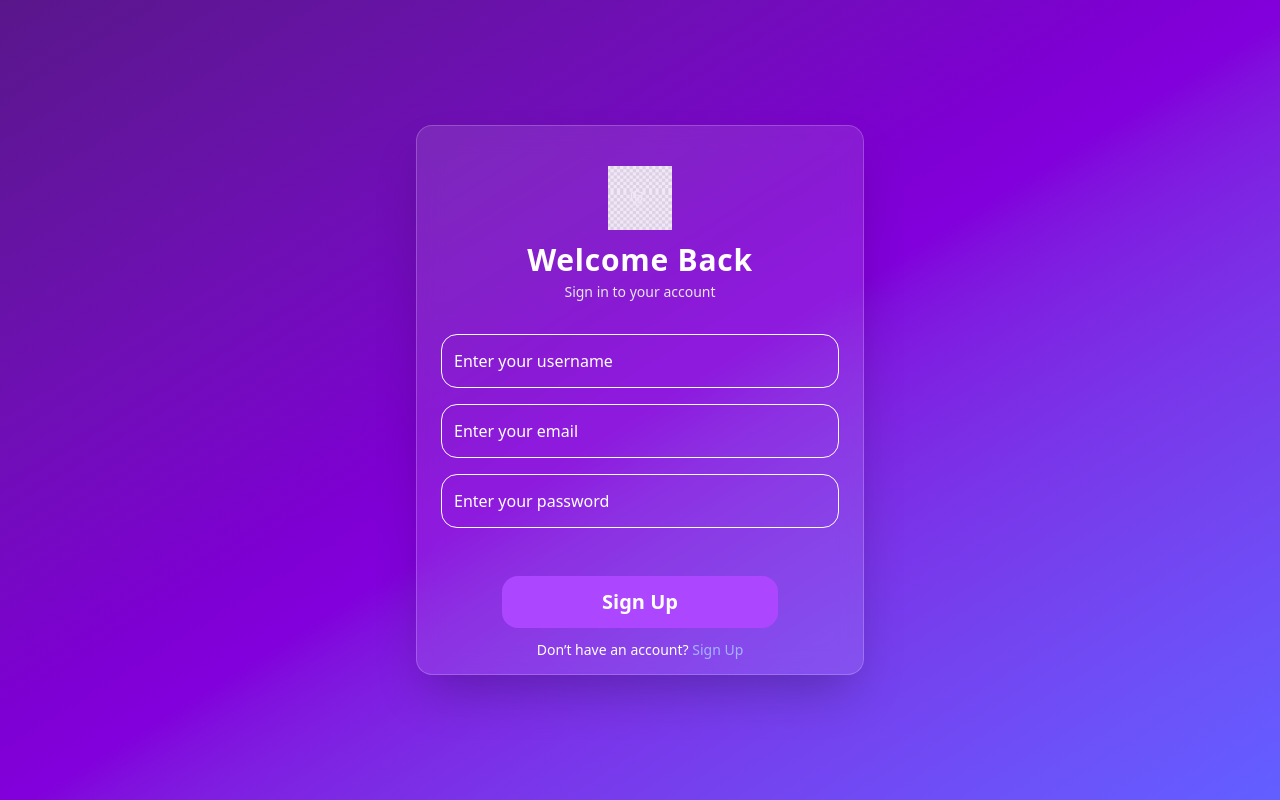
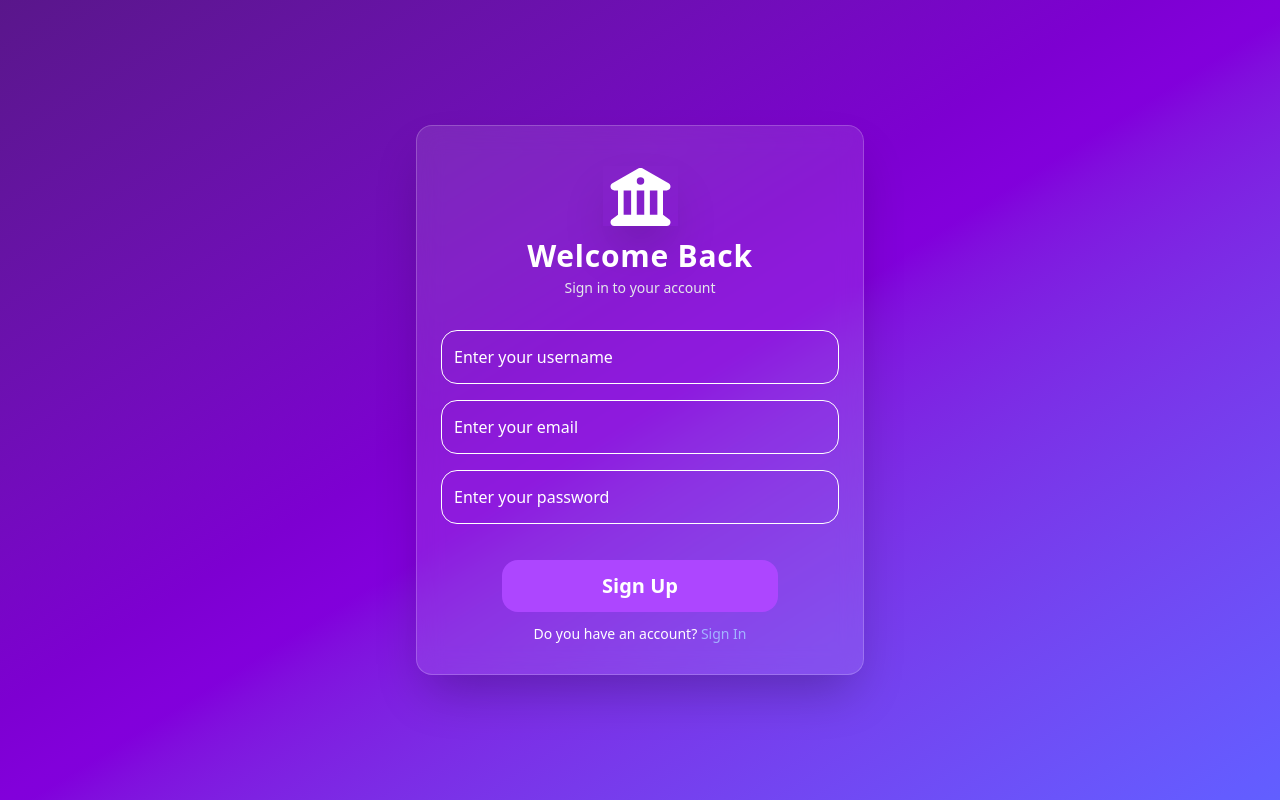
Before and after one commit to Artaza-Dev/Banking-Portal, a React (Vite) app in the folder banking-portal/: page /signup in a window 1280 px wide. Built offline with nearby package versions, Linux system fonts and the light colour scheme.

Commit message:
Authentication and Ui update

```diff
--- a/banking-portal/src/components/Input.jsx
+++ /dev/null
@@ -1,11 +0,0 @@
-import React from 'react'
-
-function Input({placeholder}) {
-  return (
-    <>
-        <input type="text" placeholder={placeholder} className='w-full px-3 border border-white py-3.5 rounded-2xl placeholder:text-white outline-none mb-4'/>
-    </>
-  )
-}
-
-export default Input
--- a/banking-portal/src/components/button/Button.jsx
+++ b/banking-portal/src/components/button/Button.jsx
@@ -1,9 +1,9 @@
 import React from 'react'
 
-function Button({text}) {
+function Button({text, onclick}) {
   return (
    <>
-    <button className='bg-purple-500 px-25 py-3 rounded-2xl text-white font-bold text-xl'>{text}</button>
+    <button className='bg-purple-500 px-25 py-3 cursor-pointer rounded-2xl text-white font-bold text-xl' onClick={onclick}>{text}</button>
    </>
   )
 }
--- /dev/null
+++ b/banking-portal/src/components/input/Input.jsx
@@ -0,0 +1,11 @@
+import React from 'react'
+
+function Input({placeholder, type, onchange, value}) {
+  return (
+    <>
+        <input type={type} value={value} placeholder={placeholder} onChange={onchange} className='w-full px-3 border border-white py-3.5 text-white rounded-2xl placeholder:text-white outline-none mb-4'/>
+    </>
+  )
+}
+
+export default Input
--- a/banking-portal/src/pages/login/Login.jsx
+++ b/banking-portal/src/pages/login/Login.jsx
@@ -1,29 +1,52 @@
 import React, {useState} from 'react'
-import Input from '../../components/Input'
+import Input from '../../components/input/Input'
 import Button from '../../components/button/Button'
-import logo from '../../assets/logo.png'
+import { FontAwesomeIcon } from '@fortawesome/react-fontawesome'
+import { faBuildingColumns } from '@fortawesome/free-solid-svg-icons'
+import { NavLink, useNavigate } from 'react-router-dom'
+import usersStore from '../../store/usersStore'
 function Login() {
+  const navigate = useNavigate()
+  const { users } = usersStore()
   const[email, setEmail] = useState("")
   const[password, setPassword] = useState("")
+  function loginHandler(e){
+    e.preventDefault()
+    let data = {
+      email,
+      password
+    }
+    const isValidation = users.find((u) => u.email === data.email && u.password === data.password);
+    if (isValidation) {
+        localStorage.setItem("isAuthenticated", "true");
+        navigate('/profile')
+    }else{
+      console.log('Email or password is incorrect')
+    }
+    setEmail("")
+    setPassword("")
+
+  }
+
   return (
     <>
       <div className="bg-gradient-to-br from-purple-900 via-purple-700 to-indigo-500 w-full min-h-screen flex items-center justify-center">
   <div className="w-[90%] sm:w-[50%] md:w-[35%] h-[480px] bg-white/10 backdrop-blur-md border border-white/20 rounded-2xl shadow-2xl flex flex-col items-center p-6">
     <div className="w-full flex flex-col items-center pt-4">
-      <img src={logo} alt="Bank Logo" className="h-16 mb-3 mix-blend-screen opacity-90"/>
+      <FontAwesomeIcon icon={faBuildingColumns} className='text-6xl text-white mb-3 shadow-2xl'/>
       <p className="text-3xl font-semibold text-white tracking-wide">Welcome Back</p>
       <p className="text-sm text-gray-200 mt-1">Sign in to your account</p>
     </div>
 
     <div className="w-full px-1 mt-8 space-y-4">
-      <Input placeholder="Enter your email" className="bg-white/20 text-white placeholder-gray-300" />
-      <Input placeholder="Enter your password" className="bg-white/20 text-white placeholder-gray-300" />
+      <Input type="text" placeholder="Enter your email" className="bg-white/20 text-white placeholder-gray-300" onchange={(e)=> setEmail(e.target.value)} />
+      <Input type="password" placeholder="Enter your password" className="bg-white/20 text-white placeholder-gray-300" onchange={(e)=> setPassword(e.target.value)} />
     </div>
 
-    <div className="w-full flex flex-col items-center mt-8">
-      <Button className="w-[80%] bg-indigo-600 hover:bg-indigo-700 text-white font-semibold py-2 rounded-lg shadow-md transition-all duration-300" text="Sign In" />
+    <div className="w-full flex flex-col items-center mt-5">
+      <Button className="w-[80%] bg-indigo-600 hover:bg-indigo-700 text-white font-semibold py-2 rounded-lg shadow-md transition-all duration-300" text="Sign In" onclick={loginHandler} />
 
-      <p className="text-white text-sm mt-3  hover:text-white">Don’t have an account? <span className="text-indigo-300 cursor-pointer">Sign Up</span></p>
+      <p className="text-white text-sm mt-3  hover:text-white">Don't have an account? <NavLink to="/signup" className="text-indigo-300 cursor-pointer">Sign Up</NavLink></p>
     </div>
   </div>
 </div>
--- /dev/null
+++ b/banking-portal/src/pages/profile/Profile.jsx
@@ -0,0 +1,34 @@
+import React from "react";
+import Button from "../../components/button/Button";
+import { useNavigate } from "react-router-dom";
+import Navbar from "../navbar/Navbar";
+
+function Profile() {
+  const navigate = useNavigate();
+  function logoutHandler() {
+    localStorage.removeItem("isAuthenticated");
+    navigate("/");
+  }
+  return (
+    <>
+      <div className="w-full min-h-screen bg-amber-100">
+  {/* ✅ Responsive Background Section */}
+  <div className="w-full min-h-screen sm:min-h-[300px] bg-gradient-to-br from-purple-900 via-purple-700 to-indigo-500 sm:rounded-bl-4xl sm:rounded-br-4xl">
+    <Navbar />
+
+    {/* ✅ Boxes Section */}
+    <div className="w-full min-h-[240px] flex flex-col sm:flex-row justify-center sm:justify-around items-center gap-5 sm:gap-0 px-3 py-10">
+      <div className="w-[90%] sm:w-[30%] h-[220px] bg-white/20 backdrop-blur-md border border-white/10 shadow-lg rounded-2xl"></div>
+      <div className="w-[90%] sm:w-[30%] h-[220px] bg-white/20 backdrop-blur-md border border-white/10 shadow-lg rounded-2xl"></div>
+      <div className="w-[90%] sm:w-[30%] h-[220px] bg-white/20 backdrop-blur-md border border-white/10 shadow-lg rounded-2xl"></div>
+    </div>
+  </div>
+</div>
+    </>
+  );
+}
+
+export default Profile;
+{
+  /* <Button onclick={logoutHandler} text="Logout"/> */
+}
--- a/banking-portal/src/pages/signup/Signup.jsx
+++ b/banking-portal/src/pages/signup/Signup.jsx
@@ -1,29 +1,63 @@
 import React,{useState} from 'react'
-import Input from '../../components/Input'
+import Input from '../../components/input/Input'
 import Button from '../../components/button/Button'
-import logo from '../../assets/logo.png'
+import { FontAwesomeIcon } from '@fortawesome/react-fontawesome'
+import { faBuildingColumns } from '@fortawesome/free-solid-svg-icons'
+import userStore from '../../store/usersStore'
+import { NavLink } from 'react-router-dom'
+import { useNavigate } from 'react-router-dom'
 function Signup() {
+  const navigate = useNavigate()
+  const { registerUser, users } = userStore()
   const[username, setUsername] = useState("")
   const[email, setEmail] = useState("")
   const[password, setPassword] = useState("")
+
+  async function signupHandler(e){
+    e.preventDefault()
+    let data = {
+      username,
+      email,
+      password
+    }
+    let register = users.find((user)=> data.email === user.email)
+    if (register) {
+      navigate('/')
+      console.log('You have already registered. Please Login!');
+
+    }else{
+      await registerUser(data)
+      console.log('You are register successfully. Please Login!');
+
+      navigate('/')
+    }
+    setUsername("")
+    setEmail("")
+    setPassword("")
+
+
+  }
+
+console.log('all users register',users);
+
   return (
     <>      <div className="bg-gradient-to-br from-purple-900 via-purple-700 to-indigo-500 w-full min-h-screen flex items-center justify-center">
   <div className="w-[90%] sm:w-[50%] md:w-[35%] h-[550px] bg-white/10 backdrop-blur-md border border-white/20 rounded-2xl shadow-2xl flex flex-col items-center p-6">
     <div className="w-full flex flex-col items-center pt-4">
-      <img src={logo} alt="Bank Logo" className="h-16 mb-3 mix-blend-screen opacity-90"/>
+      <FontAwesomeIcon icon={faBuildingColumns} className='text-6xl text-white mb-3 shadow-2xl'/>
       <p className="text-3xl font-semibold text-white tracking-wide">Welcome Back</p>
       <p className="text-sm text-gray-200 mt-1">Sign in to your account</p>
     </div>
 
     <div className="w-full px-0  mt-8 space-y-2">
-      <Input placeholder="Enter your username" className="bg-white/20 text-white placeholder-gray-300" />
-      <Input placeholder="Enter your email" className="bg-white/20 text-white placeholder-gray-300" />
-      <Input placeholder="Enter your password" className="bg-white/20 text-white placeholder-gray-300" />
+      <Input type="text" value={username} placeholder="Enter your username" className="bg-white/20 text-white placeholder-gray-300" onchange={(e)=> setUsername(e.target.value)} />
+      <Input type="text" value={email} placeholder="Enter your email" className="bg-white/20 text-white placeholder-gray-300" onchange={(e)=> setEmail(e.target.value)} />
+      <Input type="password" value={password} placeholder="Enter your password" className="bg-white/20 text-white placeholder-gray-300" onchange={(e)=> setPassword(e.target.value)} />
     </div>
 
-    <div className="w-full flex flex-col items-center mt-8">
-      <Button className="w-[80%] bg-indigo-600 hover:bg-indigo-700 text-white font-semibold py-2 rounded-lg shadow-md transition-all duration-300" text="Sign Up" />
-      <p className="text-white text-sm mt-3  hover:text-white">Don’t have an account? <span className="text-indigo-300 cursor-pointer">Sign Up</span></p>
+    <div className="w-full flex flex-col items-center mt-5">
+      <Button className="w-[80%] bg-indigo-600 hover:bg-indigo-700 text-white font-semibold py-2 rounded-lg shadow-md transition-all duration-300" text="Sign Up" onclick={signupHandler} />
+      <p className="text-white text-sm mt-3  ">Do you have an account? <NavLink to="/" className="text-indigo-300 cursor-pointer hover:text-zinc-800">Sign In</NavLink></p>
     </div>
   </div>
 </div>
--- /dev/null
+++ b/banking-portal/src/routing/PrivateRoute.jsx
@@ -0,0 +1,8 @@
+import React from 'react'
+import { useNavigate, Navigate } from 'react-router-dom';
+function PrivateRoute({children}) {
+    const isAuthentication = localStorage.getItem("isAuthenticated") === "true";
+    return isAuthentication ? children : <Navigate to='/' />
+}
+
+export default PrivateRoute
--- /dev/null
+++ b/banking-portal/src/routing/PublicRoute.jsx
@@ -0,0 +1,9 @@
+import React from 'react'
+import { Navigate, useNavigate } from 'react-router-dom';
+function PublicRoute({children}) {
+   const isAuthenticated = localStorage.getItem('isAuthenticated') === "true";
+   return !isAuthenticated ? children : <Navigate to='/profile' />
+
+}
+
+export default PublicRoute
--- a/banking-portal/src/routing/Routing.jsx
+++ b/banking-portal/src/routing/Routing.jsx
@@ -2,13 +2,17 @@ import React from 'react'
 import {BrowserRouter, Routes, Route} from "react-router"
 import Signup from "../pages/signup/Signup"
 import Login from "../pages/login/Login"
+import Profile from '../pages/profile/Profile'
+import PublicRoute from './PublicRoute'
+import PrivateRoute from './PrivateRoute'
 function Routing() {
   return (
     <>
         <BrowserRouter>
             <Routes>
-                <Route path='/' element={<Login/>}/>
-                <Route path='/signup' element={<Signup/>}/>
+                <Route path='/' element={<PublicRoute><Login/></PublicRoute>}/>
+                <Route path='/signup' element={<PublicRoute><Signup/></PublicRoute>}/>
+                <Route path='/profile' element={<PrivateRoute><Profile/></PrivateRoute>}/>
             </Routes>
         </BrowserRouter>
     </>
--- /dev/null
+++ b/banking-portal/src/store/usersStore.js
@@ -0,0 +1,18 @@
+import { create } from "zustand";
+
+const usersStore = create((set)=>({
+    users: JSON.parse(localStorage.getItem('users')) || [],
+
+    registerUser: (user)=>{
+        set((state)=>{
+            const updateUser = [...state.users , user]
+            localStorage.setItem("users", JSON.stringify(updateUser))
+            return {users: updateUser}
+        })
+    }
+
+
+
+}))
+
+export default usersStore
```
Also changed, not shown: banking-portal/src/pages/navbar/Navbar.jsx (added, +38 -0 lines), banking-portal/src/store/bankStore.js (deleted).
